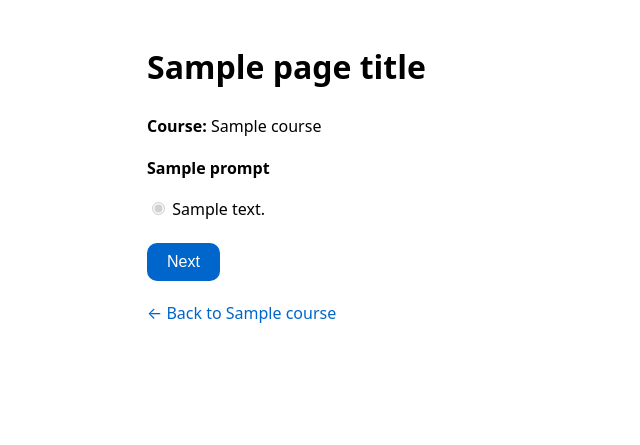
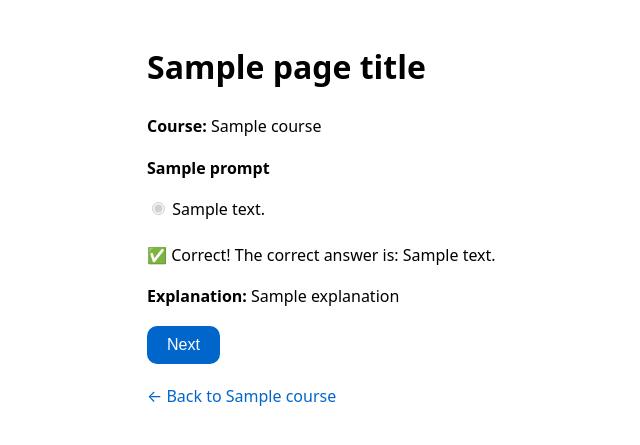
Before and after one commit to alecchendev/noobular-alpha, a Flask app: template templates/question_page.html in a window 1280 px wide. Shown: the top 445 px of the page, without its empty margins (93-733 px from the left). Run offline with Flask 3, Linux system fonts and the light colour scheme; the template is opened without the code that fills it: most values are stand-ins (such as "Sample title", 1, 10 or a date in 2020).

Commit message:
Add explanations

```diff
--- a/main.py
+++ b/main.py
@@ -111,6 +111,7 @@ def init_database() -> None:
         id INTEGER PRIMARY KEY,
         knowledge_point_id INTEGER NOT NULL,
         prompt TEXT NOT NULL,
+        explanation TEXT NOT NULL,
         created_at TIMESTAMP DEFAULT CURRENT_TIMESTAMP,
         FOREIGN KEY (knowledge_point_id) REFERENCES knowledge_points (id)
     )""")
@@ -313,6 +314,7 @@ class Question:
     choices: List[Choice]
     answer: Optional[Answer]
     knowledge_point_id: int
+    explanation: str
 
     def correct_choice(self) -> Choice:
         # Assumes there is a correct choice (should be validated upon course load)
@@ -518,6 +520,11 @@ def validate_course(course_data: dict[str, Any]) -> None:
                         f"Lesson {lesson_idx} ('{lesson_data['title']}'), knowledge_point {kp_idx} (name: '{kp_data['name']}'), question {q_idx} missing required field: 'prompt'"
                     )
 
+                if "explanation" not in question_data:
+                    raise ValueError(
+                        f"Lesson {lesson_idx} ('{lesson_data['title']}'), knowledge_point {kp_idx} (name: '{kp_data['name']}'), question {q_idx} (prompt: '{question_data.get('prompt', 'unknown')}') missing required field: 'explanation'"
+                    )
+
                 if "choices" not in question_data:
                     raise ValueError(
                         f"Lesson {lesson_idx} ('{lesson_data['title']}'), knowledge_point {kp_idx} (name: '{kp_data['name']}'), question {q_idx} (prompt: '{question_data.get('prompt', 'unknown')}') missing required field: 'choices'"
@@ -660,9 +667,13 @@ def save_course(
             for question_data in kp_data["questions"]:
                 cursor.execute(
                     """INSERT INTO questions
-                                 (knowledge_point_id, prompt)
-                                 VALUES (?, ?)""",
-                    (knowledge_point_db_id, question_data["prompt"]),
+                                 (knowledge_point_id, prompt, explanation)
+                                 VALUES (?, ?, ?)""",
+                    (
+                        knowledge_point_db_id,
+                        question_data["prompt"],
+                        question_data["explanation"],
+                    ),
                 )
                 question_id = cursor.lastrowid
 
@@ -785,7 +796,7 @@ def load_course_from_db(course_id: int, user_id: int) -> Optional[Course]:
 
             # Get questions for this knowledge point
             cursor.execute(
-                "SELECT id, prompt FROM questions WHERE knowledge_point_id = ?",
+                "SELECT id, prompt, explanation FROM questions WHERE knowledge_point_id = ?",
                 (kp_db_id,),
             )
             question_rows = cursor.fetchall()
@@ -835,13 +846,13 @@ def load_course_from_db(course_id: int, user_id: int) -> Optional[Course]:
 
             questions = []
             quizzed_questions = []
-            reviewed_questions: list[Question] = [Question(-1, "", [], None, -1)] * len(
-                reviewed_question_id_to_idx
-            )
+            reviewed_questions: list[Question] = [
+                Question(-1, "", [], None, -1, "")
+            ] * len(reviewed_question_id_to_idx)
             diagnostic_questions: list[Question] = [
-                Question(-1, "", [], None, -1)
+                Question(-1, "", [], None, -1, "")
             ] * len(diagnostic_question_id_to_idx)
-            for question_id, prompt in question_rows:
+            for question_id, prompt, explanation in question_rows:
                 # Get choices for this question
                 cursor.execute(
                     "SELECT id, text, is_correct FROM choices WHERE question_id = ?",
@@ -870,6 +881,7 @@ def load_course_from_db(course_id: int, user_id: int) -> Optional[Course]:
                     choices=choices,
                     answer=answer,
                     knowledge_point_id=kp_db_id,
+                    explanation=explanation,
                 )
                 if question.id in quizzed_question_ids:
                     quizzed_questions.append(question)
@@ -1438,10 +1450,12 @@ def lesson_submit_answer(course_id: int, lesson_id: int) -> str:
     )
     correct_answer_text = question.choices[correct_answer_index].text
 
-    if is_correct:
-        feedback = f"✅ Correct! The correct answer is: {correct_answer_text}"
-    else:
-        feedback = f"❌ Incorrect. The correct answer is: {correct_answer_text}"
+    feedback = render_template(
+        "answer_feedback.html",
+        is_correct=is_correct,
+        correct_answer_text=correct_answer_text,
+        explanation=question.explanation,
+    )
 
     # Check if user has failed the knowledge point (3+ wrong answers)
     knowledge_point = lesson.knowledge_points[kp_index]
@@ -1483,7 +1497,7 @@ def lesson_submit_answer(course_id: int, lesson_id: int) -> str:
             i=i,
         )
 
-    return f"<p>{feedback}</p>{failure_message}{next_button_html}"
+    return f"{feedback}{failure_message}{next_button_html}"
 
 
 @app.route("/validate-course", methods=["POST"])
@@ -1550,7 +1564,7 @@ def load_quiz(quiz_id: int, course_id: int) -> Optional[Quiz]:
 
     # Load quiz questions
     cursor.execute(
-        """SELECT q.id, q.prompt, q.knowledge_point_id
+        """SELECT q.id, q.prompt, q.knowledge_point_id, q.explanation
            FROM quiz_questions qq
            JOIN questions q ON qq.question_id = q.id
            WHERE qq.quiz_id = ?""",
@@ -1559,7 +1573,7 @@ def load_quiz(quiz_id: int, course_id: int) -> Optional[Quiz]:
     question_rows = cursor.fetchall()
 
     questions = []
-    for q_id, q_prompt, q_kp_id in question_rows:
+    for q_id, q_prompt, q_kp_id, q_explanation in question_rows:
         # Load choices for this question
         cursor.execute(
             "SELECT id, text, is_correct FROM choices WHERE question_id = ?", (q_id,)
@@ -1588,6 +1602,7 @@ def load_quiz(quiz_id: int, course_id: int) -> Optional[Quiz]:
                 choices=choices,
                 answer=answer,
                 knowledge_point_id=q_kp_id,
+                explanation=q_explanation,
             )
         )
 
@@ -1893,10 +1908,12 @@ def review_submit_answer(course_id: int, review_id: int) -> str:
     )
     correct_answer_text = question.choices[correct_answer_index].text
 
-    if is_correct:
-        feedback = f"✅ Correct! The correct answer is: {correct_answer_text}"
-    else:
-        feedback = f"❌ Incorrect. The correct answer is: {correct_answer_text}"
+    feedback = render_template(
+        "answer_feedback.html",
+        is_correct=is_correct,
+        correct_answer_text=correct_answer_text,
+        explanation=question.explanation,
+    )
 
     # Create new question if needed (haven't answered enough correct in a row, and unanswered questions left)
     if (
@@ -1915,7 +1932,7 @@ def review_submit_answer(course_id: int, review_id: int) -> str:
         i=i,
     )
 
-    return f"<p>{feedback}</p>{next_button_html}"
+    return f"{feedback}{next_button_html}"
 
 
 @app.route("/course/<int:course_id>/review/<int:review_id>/next", methods=["POST"])
@@ -2165,10 +2182,12 @@ def diagnostic_submit_answer(course_id: int, diagnostic_id: int) -> str:
     )
     correct_answer_text = question.choices[correct_answer_index].text
 
-    if is_correct:
-        feedback = f"✅ Correct! The correct answer is: {correct_answer_text}"
-    else:
-        feedback = f"❌ Incorrect. The correct answer is: {correct_answer_text}"
+    feedback = render_template(
+        "answer_feedback.html",
+        is_correct=is_correct,
+        correct_answer_text=correct_answer_text,
+        explanation=None,
+    )
 
     # Create new question if more questions are needed
     # For now, just create one new question
@@ -2182,7 +2201,7 @@ def diagnostic_submit_answer(course_id: int, diagnostic_id: int) -> str:
         i=i,
     )
 
-    return f"<p>{feedback}</p>{next_button_html}"
+    return f"{feedback}{next_button_html}"
 
 
 @app.route(
--- /dev/null
+++ b/templates/answer_feedback.html
@@ -0,0 +1,9 @@
+{% if is_correct %}
+<p>✅ Correct! The correct answer is: {{ correct_answer_text }}</p>
+{% else %}
+<p>❌ Incorrect. The correct answer is: {{ correct_answer_text }}</p>
+{% endif %}
+
+{% if explanation %}
+<p><strong>Explanation:</strong> {{ explanation }}</p>
+{% endif %}
--- a/templates/knowledge_point.html
+++ b/templates/knowledge_point.html
@@ -33,6 +33,10 @@
                 hx-swap="outerHTML"
             >Submit</button>
         {% else %}
+            {% set is_correct = question.answer.choice_id == question.correct_choice().id %}
+            {% set correct_answer_text = question.correct_choice().text %}
+            {% set explanation = question.explanation %}
+            {% include 'answer_feedback.html' %}
             {% include 'next_button.html' %}
         {% endif %}
     {% endif %}
--- a/templates/question_form.html
+++ b/templates/question_form.html
@@ -26,6 +26,10 @@
             hx-swap="outerHTML"
         >Submit</button>
     {% else %}
+        {% set is_correct = question.answer.choice_id == question.correct_choice().id %}
+        {% set correct_answer_text = question.correct_choice().text %}
+        {% set explanation = question.explanation %}
+        {% include 'answer_feedback.html' %}
         {% include 'question_next_button.html' %}
     {% endif %}
 {% endif %}
```
Also changed, not shown: templates/quiz.html (+8 -14 lines).
